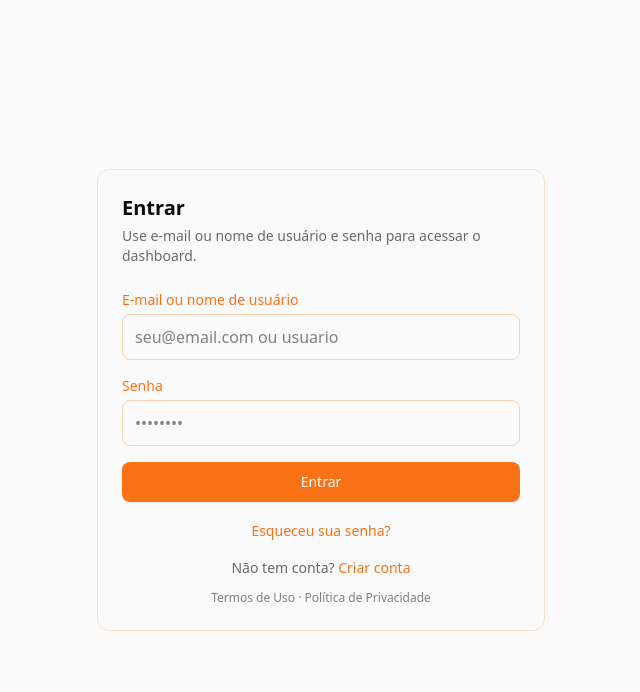
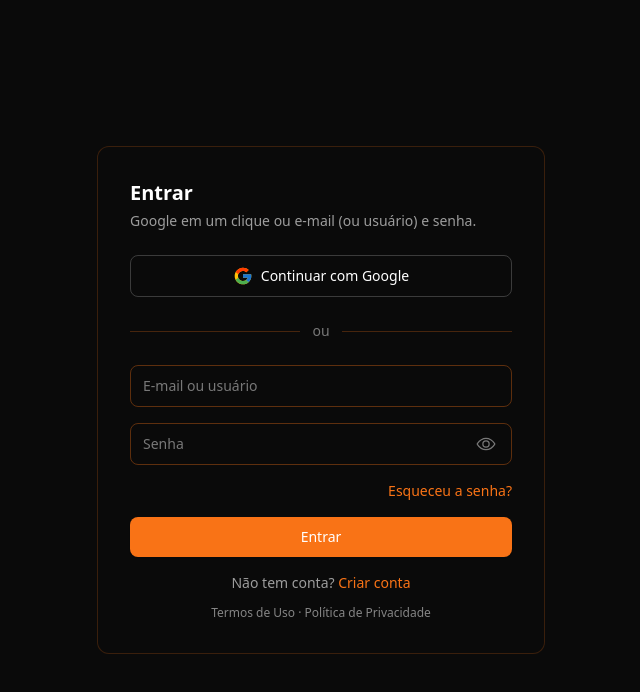
Before and after one commit to ZeedoBot/zeedo_vps, a Next.js app in the folder frontend/: page /login in a window 1280 px wide. Shown: the top 692 px of the page, without its empty margins (319-959 px from the left). Built offline with nearby package versions, Linux system fonts and the light colour scheme; no server answers.

Commit message:
login com google

```diff
--- /dev/null
+++ b/frontend/app/auth/callback/page.tsx
@@ -0,0 +1,120 @@
+"use client";
+
+import { Suspense, useEffect, useState } from "react";
+import Link from "next/link";
+import { useRouter, useSearchParams } from "next/navigation";
+import { createClient } from "@/lib/supabase";
+import { apiGet } from "@/lib/api";
+
+function AuthCallbackInner() {
+  const router = useRouter();
+  const searchParams = useSearchParams();
+  const [state, setState] = useState<"loading" | "error">("loading");
+  const [errorText, setErrorText] = useState("");
+
+  useEffect(() => {
+    let cancelled = false;
+
+    const oauthError = searchParams.get("error");
+    const oauthDesc = searchParams.get("error_description");
+    if (oauthError) {
+      setState("error");
+      setErrorText(
+        oauthDesc?.replace(/\+/g, " ") || "Não foi possível entrar com Google. Tente novamente."
+      );
+      return;
+    }
+
+    (async () => {
+      const supabase = createClient();
+      const code = searchParams.get("code");
+      const nextPath = searchParams.get("next");
+
+      let {
+        data: { session },
+      } = await supabase.auth.getSession();
+
+      if (!session?.access_token && code) {
+        const pkceKey = `supabase_pkce_${code}`;
+        const alreadyDone =
+          typeof window !== "undefined" && sessionStorage.getItem(pkceKey) === "1";
+        if (!alreadyDone) {
+          const { error: exErr } = await supabase.auth.exchangeCodeForSession(code);
+          if (exErr) {
+            if (!cancelled) {
+              setState("error");
+              setErrorText(exErr.message);
+            }
+            return;
+          }
+          if (typeof window !== "undefined") sessionStorage.setItem(pkceKey, "1");
+        }
+        ({
+          data: { session },
+        } = await supabase.auth.getSession());
+      }
+
+      if (!session?.access_token) {
+        if (!cancelled) {
+          setState("error");
+          setErrorText("Sessão não encontrada. Volte e tente entrar novamente.");
+        }
+        return;
+      }
+
+      const destSegredo = nextPath === "/segredo";
+      try {
+        const me = await apiGet<{ subscription_tier?: string; subscription_status?: string }>(
+          "/auth/me",
+          session.access_token
+        );
+        const status = (me.subscription_status || "").toLowerCase();
+        const hasPlan =
+          Boolean(me.subscription_tier) &&
+          ["basic", "pro", "satoshi"].includes(String(me.subscription_tier).toLowerCase()) &&
+          (status === "active" || status === "trial");
+        if (cancelled) return;
+        if (destSegredo) router.replace("/segredo");
+        else router.replace(hasPlan ? "/dashboard" : "/choose-plan");
+      } catch {
+        if (!cancelled) router.replace(destSegredo ? "/segredo" : "/choose-plan");
+      }
+      router.refresh();
+    })();
+
+    return () => {
+      cancelled = true;
+    };
+  }, [router, searchParams]);
+
+  if (state === "error") {
+    return (
+      <div className="min-h-screen flex flex-col items-center justify-center gap-4 p-6 bg-zeedo-white dark:bg-zeedo-black">
+        <p className="text-sm text-red-600 dark:text-red-400 text-center max-w-md">{errorText}</p>
+        <Link href="/login" className="text-sm font-medium text-zeedo-orange hover:underline">
+          Voltar ao login
+        </Link>
+      </div>
+    );
+  }
+
+  return (
+    <div className="min-h-screen flex items-center justify-center p-6 bg-zeedo-white dark:bg-zeedo-black">
+      <p className="text-zeedo-black/60 dark:text-zeedo-white/60">Concluindo login…</p>
+    </div>
+  );
+}
+
+export default function AuthCallbackPage() {
+  return (
+    <Suspense
+      fallback={
+        <div className="min-h-screen flex items-center justify-center p-6 bg-zeedo-white dark:bg-zeedo-black">
+          <p className="text-zeedo-black/60 dark:text-zeedo-white/60">Carregando…</p>
+        </div>
+      }
+    >
+      <AuthCallbackInner />
+    </Suspense>
+  );
+}
--- a/frontend/app/login/page.tsx
+++ b/frontend/app/login/page.tsx
@@ -5,6 +5,8 @@ import Link from "next/link";
 import { useRouter, useSearchParams } from "next/navigation";
 import { createClient } from "@/lib/supabase";
 import { apiGet, apiPost } from "@/lib/api";
+import { FcGoogle } from "react-icons/fc";
+import { IoEyeOffOutline, IoEyeOutline } from "react-icons/io5";
 
 function LoginContent() {
   const searchParams = useSearchParams();
@@ -17,7 +19,12 @@ function LoginContent() {
   const [resetEmail, setResetEmail] = useState("");
   const [resetMessage, setResetMessage] = useState<{ type: "ok" | "err"; text: string } | null>(null);
   const [sendingReset, setSendingReset] = useState(false);
+  const [showPassword, setShowPassword] = useState(false);
   const router = useRouter();
+
+  const loginInputClass =
+    "block w-full rounded-lg border border-zeedo-orange/35 bg-transparent px-3 py-2.5 text-sm text-white placeholder:text-white/45 " +
+    "focus:border-zeedo-orange focus:outline-none focus:ring-1 focus:ring-zeedo-orange";
 
   useEffect(() => {
     let cancelled = false;
@@ -45,6 +52,31 @@ function LoginContent() {
       setResetMessage({ type: "err", text: err instanceof Error ? err.message : "Erro ao enviar email." });
     } finally {
       setSendingReset(false);
+    }
+  }
+
+  function oauthCallbackUrl(): string {
+    const base = typeof window !== "undefined" ? window.location.origin : "";
+    if (nextPath === "/segredo") {
+      return `${base}/auth/callback?next=${encodeURIComponent("/segredo")}`;
+    }
+    return `${base}/auth/callback`;
+  }
+
+  async function handleGoogleLogin() {
+    setError("");
+    setLoading(true);
+    try {
+      const supabase = createClient();
+      const { error: err } = await supabase.auth.signInWithOAuth({
+        provider: "google",
+        options: { redirectTo: oauthCallbackUrl() },
+      });
+      if (err) setError(err.message);
+    } catch (e) {
+      setError(e instanceof Error ? e.message : "Erro ao iniciar login com Google.");
+    } finally {
+      setLoading(false);
     }
   }
 
@@ -90,15 +122,37 @@ function LoginContent() {
   }
 
   return (
-    <div className="min-h-screen flex items-center justify-center p-6 bg-zeedo-white dark:bg-zeedo-black">
-      <div className="card w-full max-w-md">
+    <div className="min-h-screen flex items-center justify-center p-6 bg-zeedo-black text-white">
+      <div className="w-full max-w-md rounded-xl border border-zeedo-orange/20 bg-zeedo-black p-6 sm:p-8">
         {!showForgotPassword ? (
           <>
-            <h1 className="text-xl font-semibold text-zeedo-black dark:text-zeedo-white mb-1">Entrar</h1>
-            <p className="text-zeedo-black/60 dark:text-zeedo-white/60 text-sm mb-6">Use e-mail ou nome de usuário e senha para acessar o dashboard.</p>
+            <h1 className="text-xl font-semibold text-white">Entrar</h1>
+            <p className="mt-1 text-sm text-white/60">
+              Google em um clique ou e-mail (ou usuário) e senha.
+            </p>
+
+            <button
+              type="button"
+              onClick={handleGoogleLogin}
+              disabled={loading}
+              className="mt-6 w-full flex items-center justify-center gap-2 rounded-lg border border-white/20 bg-transparent py-2.5 text-sm font-medium text-white hover:bg-white/5 disabled:opacity-60 transition-colors"
+            >
+              <FcGoogle className="h-5 w-5 shrink-0" aria-hidden />
+              Continuar com Google
+            </button>
+
+            <div className="relative my-6">
+              <div className="absolute inset-0 flex items-center" aria-hidden>
+                <span className="w-full border-t border-zeedo-orange/25" />
+              </div>
+              <div className="relative flex justify-center text-sm">
+                <span className="bg-zeedo-black px-3 text-white/45">ou</span>
+              </div>
+            </div>
+
             <form onSubmit={handleSubmit} className="space-y-4">
               <div>
-            <label htmlFor="emailOrUsername" className="block text-sm font-medium text-zeedo-orange mb-1">
+                <label htmlFor="emailOrUsername" className="sr-only">
                   E-mail ou nome de usuário
                 </label>
                 <input
@@ -108,33 +162,39 @@ function LoginContent() {
                   required
                   value={emailOrUsername}
                   onChange={(e) => setEmailOrUsername(e.target.value)}
-              className="input-field"
-              placeholder="seu@email.com ou usuario"
+                  className={loginInputClass}
+                  placeholder="E-mail ou usuário"
                 />
               </div>
-          <div>
-            <label htmlFor="password" className="block text-sm font-medium text-zeedo-orange mb-1">
+              <div className="relative">
+                <label htmlFor="password" className="sr-only">
                   Senha
                 </label>
                 <input
                   id="password"
-              type="password"
+                  type={showPassword ? "text" : "password"}
                   autoComplete="current-password"
                   required
                   value={password}
                   onChange={(e) => setPassword(e.target.value)}
-              className="input-field"
-              placeholder="••••••••"
+                  className={`${loginInputClass} pr-12`}
+                  placeholder="Senha"
                 />
+                <button
+                  type="button"
+                  onClick={() => setShowPassword((v) => !v)}
+                  className="absolute right-3 top-1/2 -translate-y-1/2 rounded-lg p-1 text-white/45 hover:text-white/75"
+                  aria-label={showPassword ? "Ocultar senha" : "Mostrar senha"}
+                >
+                  {showPassword ? (
+                    <IoEyeOffOutline className="h-5 w-5" aria-hidden />
+                  ) : (
+                    <IoEyeOutline className="h-5 w-5" aria-hidden />
+                  )}
+                </button>
               </div>
-          {error && (
-            <p className="text-sm text-red-500 border border-red-500/30 rounded-lg px-3 py-2">{error}</p>
-          )}
-              <button type="submit" disabled={loading} className="btn-primary w-full">
-                {loading ? "Entrando…" : "Entrar"}
-              </button>
-            </form>
-            <div className="mt-4 text-center">
+
+              <div className="flex justify-end -mt-1">
                 <button
                   type="button"
                   onClick={() => {
@@ -143,30 +203,49 @@ function LoginContent() {
                   }}
                   className="text-sm font-medium text-zeedo-orange hover:underline"
                 >
-                Esqueceu sua senha?
+                  Esqueceu a senha?
                 </button>
               </div>
-            <p className="mt-4 text-center text-sm text-zeedo-black/60 dark:text-zeedo-white/60">
+
+              {error && (
+                <p className="text-sm text-red-400 border border-red-500/30 rounded-lg px-3 py-2">
+                  {error}
+                </p>
+              )}
+
+              <button type="submit" disabled={loading} className="btn-primary w-full">
+                {loading ? "Entrando…" : "Entrar"}
+              </button>
+            </form>
+
+            <p className="mt-4 text-center text-sm text-white/60">
               Não tem conta?{" "}
-              <Link href={nextPath === "/segredo" ? "/signup?next=/segredo" : "/signup"} className="font-medium text-zeedo-orange hover:underline">
+              <Link
+                href={nextPath === "/segredo" ? "/signup?next=/segredo" : "/signup"}
+                className="font-medium text-zeedo-orange hover:underline"
+              >
                 Criar conta
               </Link>
             </p>
-            <p className="mt-3 text-center text-xs text-zeedo-black/50 dark:text-zeedo-white/50">
-              <Link href="/termos" className="hover:text-zeedo-orange hover:underline">Termos de Uso</Link>
+            <p className="mt-3 text-center text-xs text-white/50">
+              <Link href="/termos" className="hover:text-zeedo-orange hover:underline">
+                Termos de Uso
+              </Link>
               {" · "}
-              <Link href="/privacidade" className="hover:text-zeedo-orange hover:underline">Política de Privacidade</Link>
+              <Link href="/privacidade" className="hover:text-zeedo-orange hover:underline">
+                Política de Privacidade
+              </Link>
             </p>
           </>
         ) : (
           <>
-            <h1 className="text-xl font-semibold text-zeedo-black dark:text-zeedo-white mb-1">Recuperar senha</h1>
-            <p className="text-zeedo-black/60 dark:text-zeedo-white/60 text-sm mb-6">
-              Digite seu email para receber um link de recuperação de senha.
+            <h1 className="text-xl font-semibold text-white">Recuperar senha</h1>
+            <p className="mt-1 text-sm text-white/60">
+              Digite seu e-mail para receber um link de redefinição.
             </p>
-            <form onSubmit={handleForgotPassword} className="space-y-4">
+            <form onSubmit={handleForgotPassword} className="mt-6 space-y-4">
               <div>
-                <label htmlFor="reset_email" className="block text-sm font-medium text-zeedo-orange mb-1">
+                <label htmlFor="reset_email" className="sr-only">
                   E-mail
                 </label>
                 <input
@@ -175,12 +254,12 @@ function LoginContent() {
                   required
                   value={resetEmail}
                   onChange={(e) => setResetEmail(e.target.value)}
-                  className="input-field"
-                  placeholder="seu@email.com"
+                  className={loginInputClass}
+                  placeholder="E-mail"
                 />
               </div>
               {resetMessage && (
-                <p className={`text-sm ${resetMessage.type === "ok" ? "text-green-600" : "text-red-500"}`}>
+                <p className={`text-sm ${resetMessage.type === "ok" ? "text-green-400" : "text-red-400"}`}>
                   {resetMessage.text}
                 </p>
               )}
@@ -188,7 +267,7 @@ function LoginContent() {
                 {sendingReset ? "Enviando…" : "Enviar link de recuperação"}
               </button>
             </form>
-            <div className="mt-4 text-center">
+            <div className="mt-6 text-center">
               <button
                 type="button"
                 onClick={() => {
@@ -210,8 +289,8 @@ function LoginContent() {
 export default function LoginPage() {
   return (
     <Suspense fallback={
-      <div className="min-h-screen flex items-center justify-center p-6">
-        <p className="text-zeedo-black/60 dark:text-zeedo-white/60">Carregando…</p>
+      <div className="min-h-screen flex items-center justify-center p-6 bg-zeedo-black">
+        <p className="text-white/60">Carregando…</p>
       </div>
     }>
       <LoginContent />
--- a/frontend/app/signup/page.tsx
+++ b/frontend/app/signup/page.tsx
@@ -4,6 +4,7 @@ import { Suspense, useEffect, useState } from "react";
 import Link from "next/link";
 import { useRouter, useSearchParams } from "next/navigation";
 import { createClient } from "@/lib/supabase";
+import { FcGoogle } from "react-icons/fc";
 
 function SignupContent() {
   const searchParams = useSearchParams();
@@ -29,6 +30,31 @@ function SignupContent() {
       cancelled = true;
     };
   }, [router, nextPath]);
+
+  function oauthCallbackUrl(): string {
+    const base = typeof window !== "undefined" ? window.location.origin : "";
+    if (nextPath === "/segredo") {
+      return `${base}/auth/callback?next=${encodeURIComponent("/segredo")}`;
+    }
+    return `${base}/auth/callback`;
+  }
+
+  async function handleGoogleSignup() {
+    setError("");
+    setLoading(true);
+    try {
+      const supabase = createClient();
+      const { error: err } = await supabase.auth.signInWithOAuth({
+        provider: "google",
+        options: { redirectTo: oauthCallbackUrl() },
+      });
+      if (err) setError(err.message);
+    } catch (e) {
+      setError(e instanceof Error ? e.message : "Erro ao iniciar cadastro com Google.");
+    } finally {
+      setLoading(false);
+    }
+  }
 
   async function handleSubmit(e: React.FormEvent) {
     e.preventDefault();
@@ -83,7 +109,28 @@ function SignupContent() {
     <div className="min-h-screen flex items-center justify-center p-6 bg-zeedo-white dark:bg-zeedo-black">
       <div className="card w-full max-w-md">
         <h1 className="text-xl font-semibold text-gray-900 dark:text-white mb-1">Criar conta</h1>
-        <p className="text-gray-600 dark:text-zeedo-white/80 text-sm mb-6">Preencha seus dados para começar.</p>
+        <p className="text-gray-600 dark:text-zeedo-white/80 text-sm mb-6">
+          Cadastre-se com Google ou preencha e-mail e senha. Com e-mail, você confirma a conta pelo link enviado.
+        </p>
+        <button
+          type="button"
+          onClick={handleGoogleSignup}
+          disabled={loading}
+          className="w-full flex items-center justify-center gap-2 rounded-lg border border-zeedo-orange/30 bg-zeedo-white dark:bg-zeedo-black px-4 py-2.5 text-sm font-medium text-gray-900 dark:text-white hover:bg-zeedo-orange/5 disabled:opacity-60 transition-colors"
+        >
+          <FcGoogle className="h-5 w-5 shrink-0" aria-hidden />
+          Continuar com Google
+        </button>
+        <div className="relative my-6">
+          <div className="absolute inset-0 flex items-center" aria-hidden>
+            <span className="w-full border-t border-zeedo-orange/20" />
+          </div>
+          <div className="relative flex justify-center text-xs uppercase tracking-wide">
+            <span className="bg-zeedo-white dark:bg-zeedo-black px-2 text-gray-500 dark:text-zeedo-white/50">
+              ou com e-mail e senha
+            </span>
+          </div>
+        </div>
         <form onSubmit={handleSubmit} className="space-y-4">
           <div>
             <label htmlFor="email" className="block text-sm font-medium text-gray-700 dark:text-zeedo-white/90 mb-1">
```
Also changed, not shown: 1 other file (tests, documents, lock files or other folders). Lines whose indentation alone changed are shown as unchanged.
